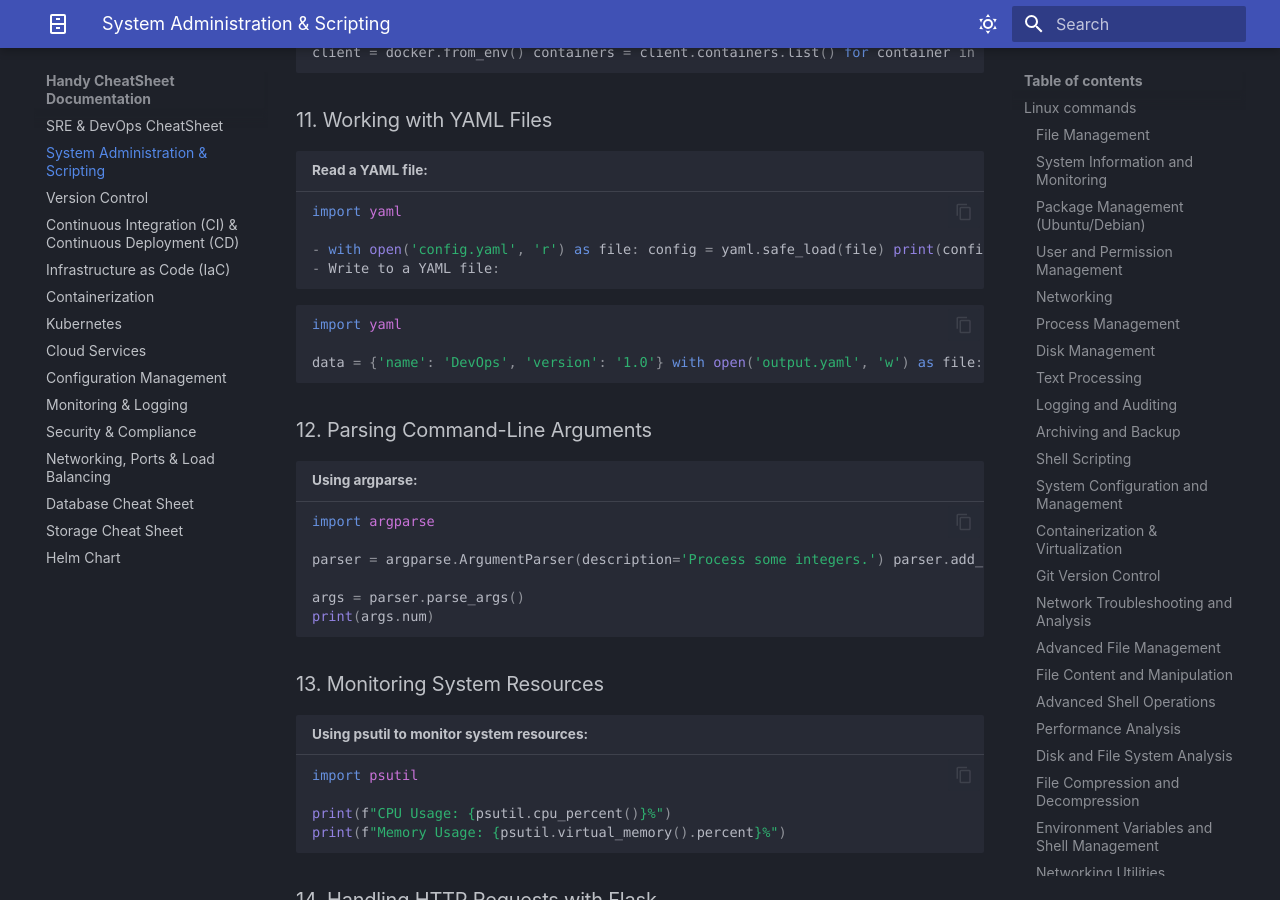
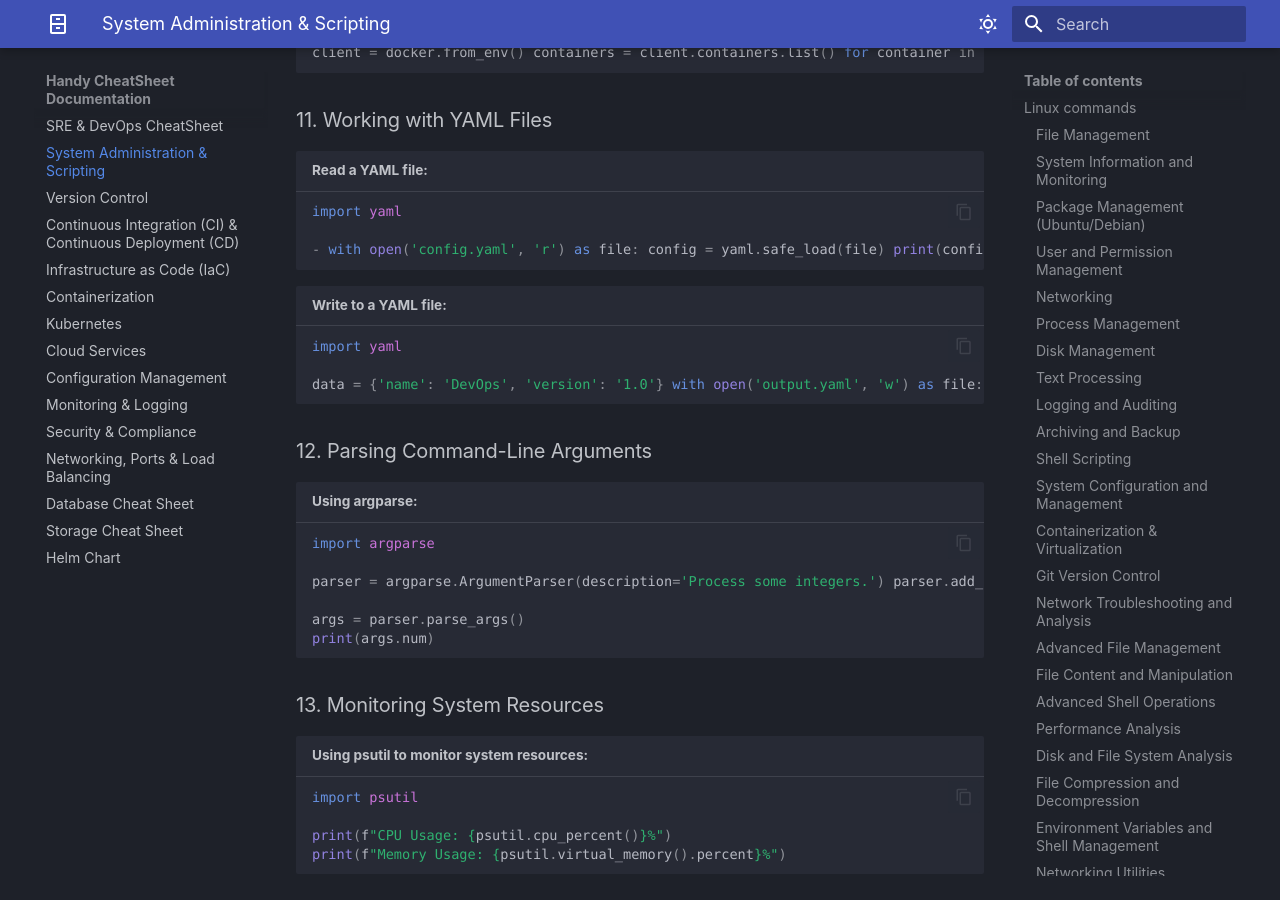
Before and after one commit to pbemkes/CheatSheets, an MkDocs documentation site: the page built from docs/01_System_Admin_Scripting.md, in a window 1280 px wide and 900 px high, scrolled down 41883 px. Built offline with MkDocs 1.6.1 and Material for MkDocs 9.7.7, drawn with Linux system fonts in a browser that asks for light colours; some web fonts are replaced.

Commit message:
Fix note heading in Python chapter

````diff
--- a/docs/01_System_Admin_Scripting.md
+++ b/docs/01_System_Admin_Scripting.md
@@ -1765,10 +1765,9 @@ client = docker.from_env() containers = client.containers.list() for container i
 import yaml
 
 - with open('config.yaml', 'r') as file: config = yaml.safe_load(file) print(config)
-- Write to a YAML file:
-```
-
-```py
+```
+
+```py title="Write to a YAML file:"
 import yaml
 
 data = {'name': 'DevOps', 'version': '1.0'} with open('output.yaml', 'w') as file: yaml.dump(data, file)
````
